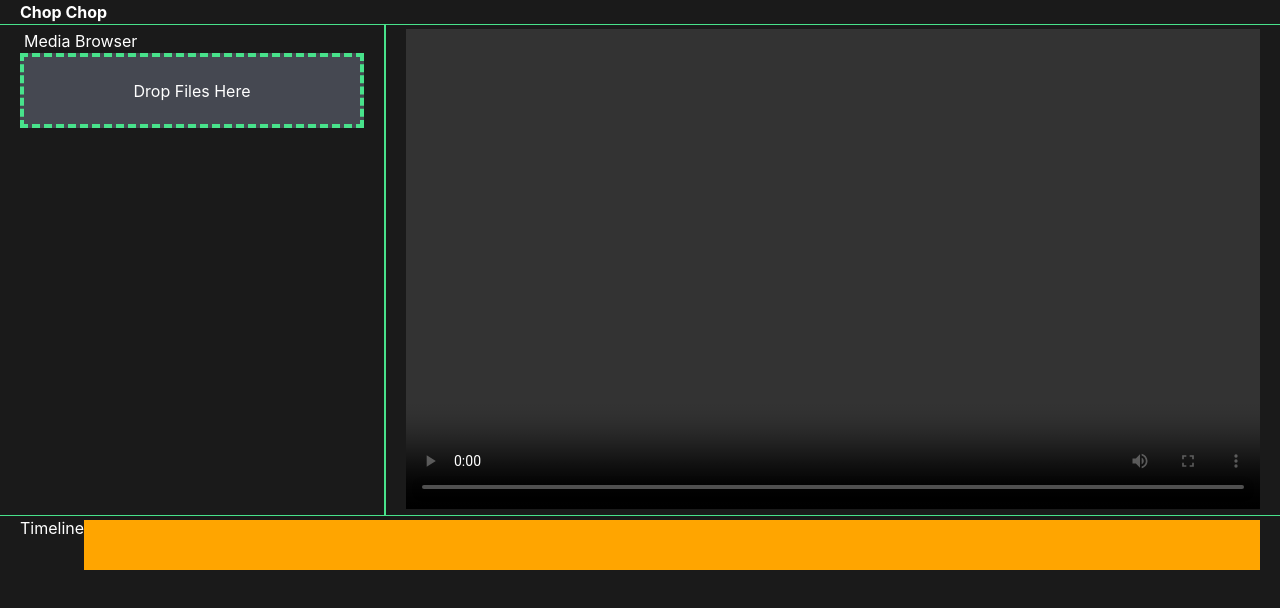
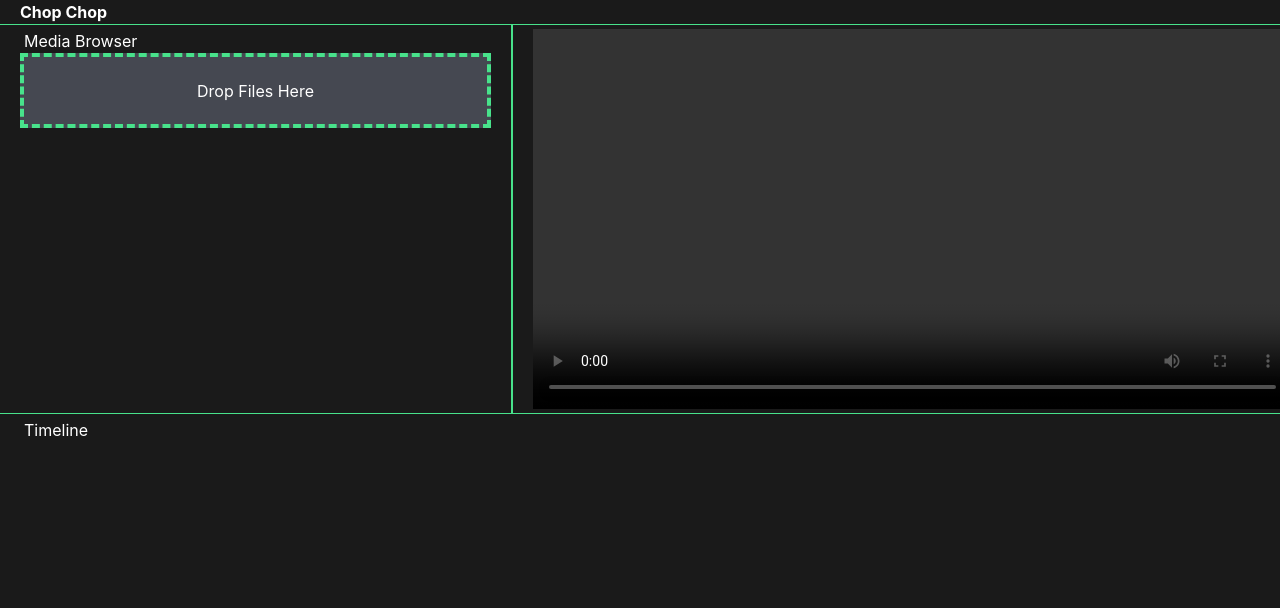
Before and after one commit to Surfincolin/chop-chop, a Vue app: page / in a window 1280 px wide. Shown: the top 608 px of the page. Built offline with nearby package versions, Linux system fonts and the light colour scheme.

Commit message:
Adjust layout of output module

```diff
--- a/src/css/main.scss
+++ b/src/css/main.scss
@@ -20,15 +20,13 @@ body {
   box-sizing: inherit;
 }
 
-.container {
-	position: relative;
+.row {
+	flex: 0 1 auto;
+	width: 100%;
 }
 
-.track {
-	width: 100%;
-	height: 50px;
-	position: relative;
-	background: orange;
+.label {
+	padding: 4px;
 }
 
 strong {
--- a/src/js/components/App.vue
+++ b/src/js/components/App.vue
@@ -2,11 +2,11 @@
 
 	<div id="app">
 		<Menu></Menu>
-		<div class="row">
+		<div class="row flex flex-40">
 			<MediaBrowser></MediaBrowser>
 			<Output></Output>
 		</div>
-		<div class="row">
+		<div class="row flex-40">
 			<Timeline></Timeline>
 		</div>
 	</div>
@@ -61,9 +61,11 @@ export default {
 		position: relative;
 	}
 
-	.row {
-		width: 100%;
+	.flex-40 {
 		flex: 1 1 40%;
+	}
+
+	.flex {
 		display: flex;
 	}
 
--- a/src/js/components/MediaBrowser.vue
+++ b/src/js/components/MediaBrowser.vue
@@ -73,15 +73,6 @@ export default {
 		padding: 4px 20px;
 		width: 40%;
 
-		.row {
-			flex: 0 1 auto;
-			width: 100%;
-		}
-
-		.label {
-			padding: 4px;
-		}
-
 		.drop-zone {
 			width: 100%;
 			height: 75px;
--- a/src/js/components/Output.vue
+++ b/src/js/components/Output.vue
@@ -2,7 +2,7 @@
 
 	<div id="output" class="highlight-bc">
 		<div class="video">
-			<video id="videoplayer" width="854" height="480" controls>
+			<video id="videoplayer" controls>
 				<!-- <source src="soft.mp4" type="video/mp4"> -->
 			</video>
 		</div>
@@ -16,14 +16,19 @@
 
 <style lang="scss">
 	#output {
-		flex: 0 1 auto;
+		flex: 1 1 auto;
 		display: flex;
 		border-left-width: 1px;
 		border-left-style: solid;
 		padding: 4px 20px;
 
 		.video {
+			width: 100%;
+			text-align: center;
 
+			video {
+				height: 100%;
+			}
 		}
 
 		.preview {
--- a/src/js/components/Timeline.vue
+++ b/src/js/components/Timeline.vue
@@ -1,19 +1,24 @@
 <template>
 
 	<div id="timeline" class="highlight-bc">
-		Timeline
-		<div id="thumbnail-track" class="track"></div>
+		<div class="label row">Timeline</div>
+		<!-- <div id="thumbnail-track" class="track"></div> -->
 	</div>
 
 </template>
 
 <style lang="scss">
 	#timeline {
-		flex: 1 1 auto;
 		display: flex;
 		border-top-width: 1px;
 		border-top-style: solid;
 		padding: 4px 20px;
-		height: 100%;
+
+		.track {
+			width: 100%;
+			height: 50px;
+			position: relative;
+			background: orange;
+		}
 	}
 </style>
```
